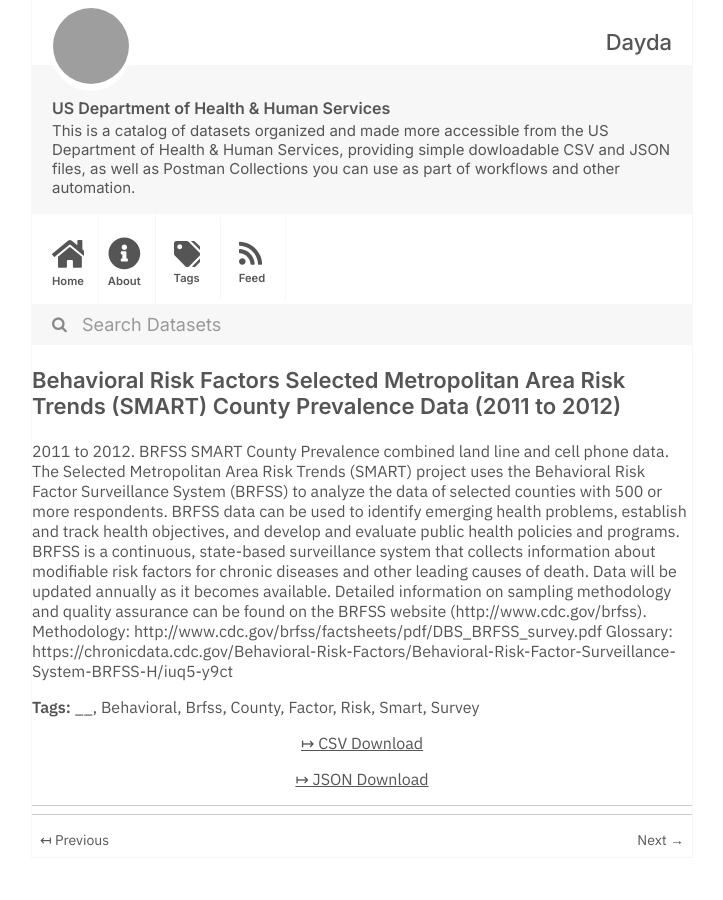
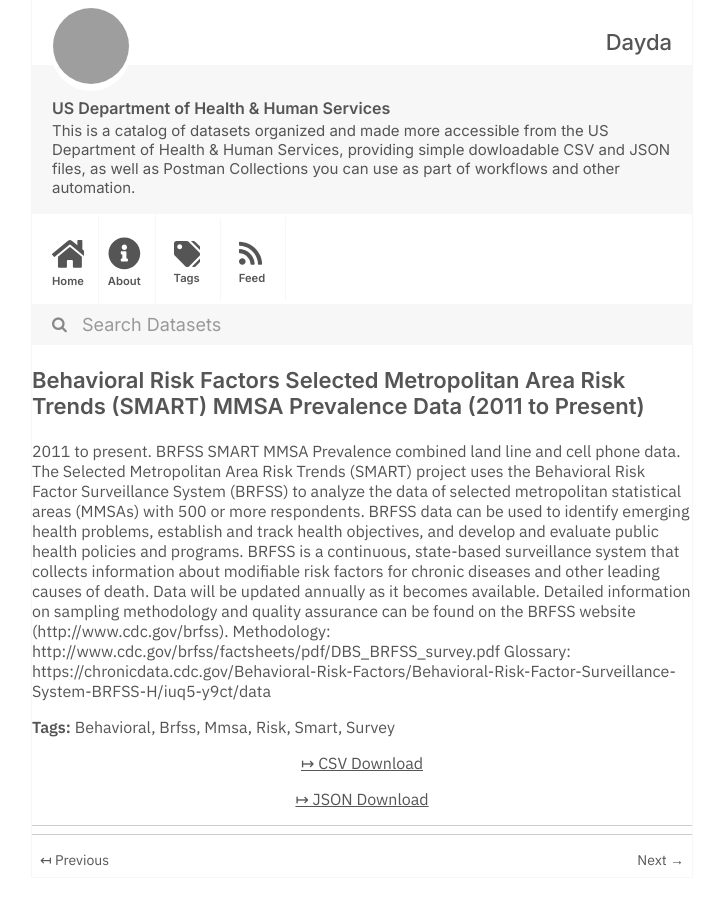
Before and after one commit to dayda-entities/us-department-of-health-and-human-services, a Jekyll site: the page built from _posts/2020-11-10-behavioral-risk-factors-select.md, in a window 1280 px wide, cut to the strip 0-900 px from the top of the page. Shown: the whole strip, without its empty margins (278-1001 px from the left). Built offline with Jekyll 4.4.1, drawn with Linux system fonts in a browser that asks for light colours; grey boxes are pictures that could not be loaded.

Commit message:
Publish Data

```diff
--- a/_posts/2020-11-10-behavioral-risk-factors-select.md
+++ b/_posts/2020-11-10-behavioral-risk-factors-select.md
@@ -1,24 +1,22 @@
 ---
 title: >-
-  Behavioral Risk Factors Selected Metropolitan Area Risk Trends (SMART) County
-  Prevalence Data (2011 to 2012)
-created: '2020-11-10T16:18:39.783158'
-modified: '2021-04-30T02:03:11.284815'
+  Behavioral Risk Factors Selected Metropolitan Area Risk Trends (SMART) MMSA
+  Prevalence Data (2011 to Present)
+created: '2020-11-10T16:17:21.833137'
+modified: '2021-04-13T00:07:51.800627'
 state: active
 type: dataset
 tags:
-  - __
   - Behavioral
   - Brfss
-  - County
-  - Factor
+  - Mmsa
   - Risk
   - Smart
   - Survey
 groups: []
-csv_url: 'https://data.cdc.gov/api/views/cpem-dkkm/rows.csv?accessType=DOWNLOAD'
-json_url: 'https://data.cdc.gov/api/views/cpem-dkkm/rows.json?accessType=DOWNLOAD'
+csv_url: 'https://data.cdc.gov/api/views/j32a-sa6u/rows.csv?accessType=DOWNLOAD'
+json_url: 'https://data.cdc.gov/api/views/j32a-sa6u/rows.json?accessType=DOWNLOAD'
 layout: post
 
 ---
-2011 to 2012. BRFSS SMART County Prevalence combined land line and cell phone data.  The Selected Metropolitan Area Risk Trends (SMART) project uses the Behavioral Risk Factor Surveillance System (BRFSS) to analyze the data of selected counties with 500 or more respondents. BRFSS data can be used to identify emerging health problems, establish and track health objectives, and develop and evaluate public health policies and programs. BRFSS is a continuous, state-based surveillance system that collects information about modifiable risk factors for chronic diseases and other leading causes of death. Data will be updated annually as it becomes available. Detailed information on sampling methodology and quality assurance can be found on the BRFSS website (http://www.cdc.gov/brfss). Methodology: http://www.cdc.gov/brfss/factsheets/pdf/DBS_BRFSS_survey.pdf Glossary: https://chronicdata.cdc.gov/Behavioral-Risk-Factors/Behavioral-Risk-Factor-Surveillance-System-BRFSS-H/iuq5-y9ct
+2011 to present. BRFSS SMART MMSA Prevalence combined land line and cell phone data. The Selected Metropolitan Area Risk Trends (SMART) project uses the Behavioral Risk Factor Surveillance System (BRFSS) to analyze the data of selected metropolitan statistical areas (MMSAs) with 500 or more respondents. BRFSS data can be used to identify emerging health problems, establish and track health objectives, and develop and evaluate public health policies and programs. BRFSS is a continuous, state-based surveillance system that collects information about modifiable risk factors for chronic diseases and other leading causes of death. Data will be updated annually as it becomes available. Detailed information on sampling methodology and quality assurance can be found on the BRFSS website (http://www.cdc.gov/brfss). Methodology: http://www.cdc.gov/brfss/factsheets/pdf/DBS_BRFSS_survey.pdf Glossary: https://chronicdata.cdc.gov/Behavioral-Risk-Factors/Behavioral-Risk-Factor-Surveillance-System-BRFSS-H/iuq5-y9ct/data
```
